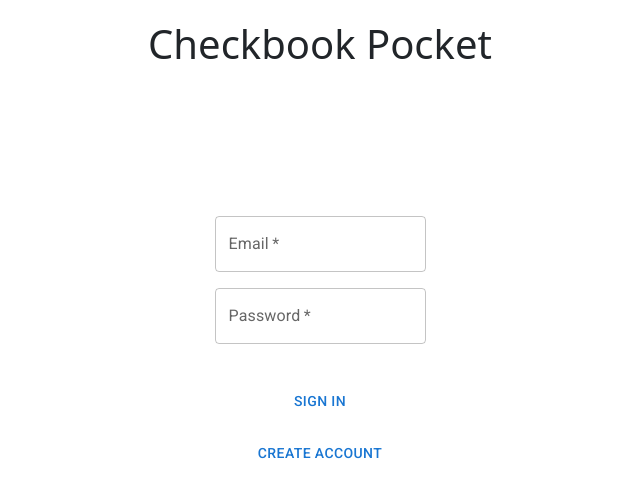
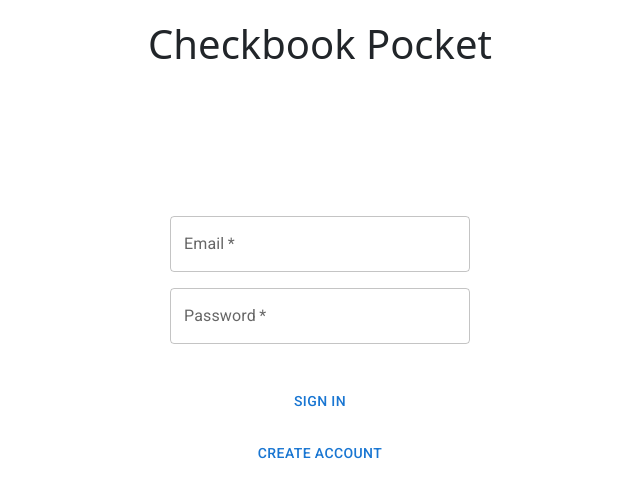
Before and after one commit to CameronHardy9/CheckBook-Pocket, a React (Create React App) app: page / in a window 1280 px wide. Shown: the top 498 px of the page, without its empty margins (320-960 px from the left). Built offline with nearby package versions, Linux system fonts and the light colour scheme.

Commit message:
Adjusted input field widths

```diff
--- a/src/components/Login.jsx
+++ b/src/components/Login.jsx
@@ -56,6 +56,7 @@ function Login() {
                         type="email"
                         defaultValue=""
                         helperText={""}
+                        sx={styles.field}
                         onChange={(e) => {
                             setLoginData({...loginData,
                             email: e.target.value})
@@ -69,6 +70,7 @@ function Login() {
                         type="password"
                         defaultValue=""
                         helperText={errorMessage || " "}
+                        sx={styles.field}
                         onChange={(e) => {
                             setLoginData({...loginData,
                             password: e.target.value})
@@ -108,5 +110,9 @@ const styles = {
         flexDirection: 'column',
         alignItems: 'center',
         flexGrow: 1
+    },
+    field: {
+        width: '70vw',
+        maxWidth: '300px'
     }
 }
```
